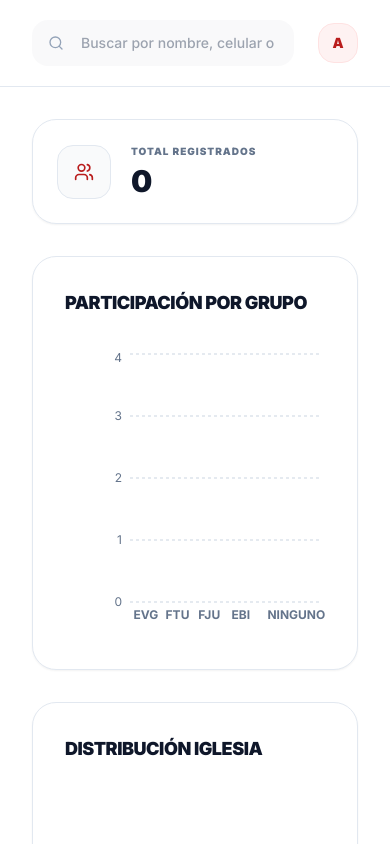
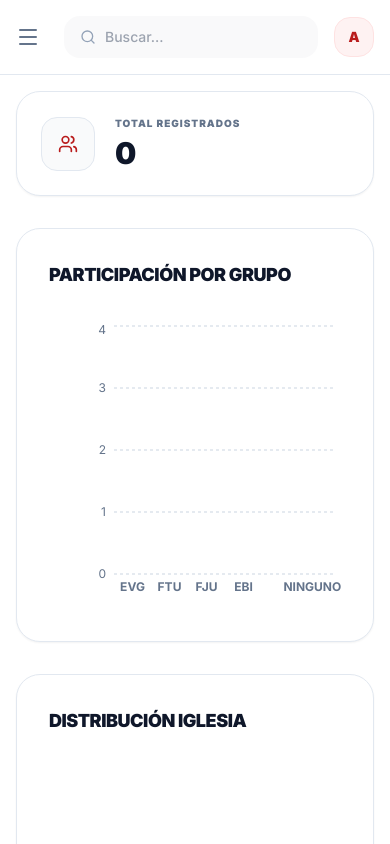
Before and after one commit to iurdcartagenacentro-ops/REGISTRO-DE-MIEMBROS, a React (Vite) app: page / in a window 390 px wide. Shown: the top 844 px of the page. Built offline with nearby package versions, Linux system fonts and the light colour scheme.

Commit message:
feat: Implement mobile menu toggle
Adds functionality to toggle a mobile navigation menu, improving usability on smaller screens.

The `isMobileMenuOpen` state and corresponding toggle logic have been introduced. The `SidebarItem` component now closes the mobile menu upon selection.

```diff
--- a/App.tsx
+++ b/App.tsx
@@ -21,7 +21,9 @@ import {
   Clock,
   Printer,
   Image as ImageIcon,
-  Loader2
+  Loader2,
+  Menu,
+  X
 } from 'lucide-react';
 
 // URL del logo oficial (Corazón con paloma)
@@ -35,6 +37,7 @@ const App: React.FC = () => {
   const [editingMember, setEditingMember] = useState<Member | undefined>(undefined);
   const [selectedMember, setSelectedMember] = useState<Member | null>(null);
   const [isExporting, setIsExporting] = useState(false);
+  const [isMobileMenuOpen, setIsMobileMenuOpen] = useState(false);
   const fileInputRef = useRef<HTMLInputElement>(null);
 
   useEffect(() => {
@@ -113,16 +116,14 @@ const App: React.FC = () => {
   };
 
   const SidebarItem: React.FC<{ active: boolean; icon: React.ReactNode; label: string; onClick: () => void }> = ({ active, icon, label, onClick }) => (
-    <button onClick={onClick} className={`w-full flex items-center gap-3 px-4 py-4 rounded-2xl transition-all duration-300 ${active ? 'bg-red-700 text-white shadow-xl shadow-red-200 translate-x-1' : 'text-slate-500 hover:bg-gray-100 border border-transparent font-bold uppercase text-[10px] tracking-[0.15em]'}`}>
+    <button onClick={() => { onClick(); setIsMobileMenuOpen(false); }} className={`w-full flex items-center gap-3 px-4 py-4 rounded-2xl transition-all duration-300 ${active ? 'bg-red-700 text-white shadow-xl shadow-red-200 translate-x-1' : 'text-slate-500 hover:bg-gray-100 border border-transparent font-bold uppercase text-[10px] tracking-[0.15em]'}`}>
       <span className={active ? 'text-white' : 'text-slate-400'}>{icon}</span>
       <span>{label}</span>
     </button>
   );
 
-  return (
-    <div className="flex min-h-screen bg-white text-slate-900 overflow-hidden">
-      {/* Sidebar */}
-      <aside className="w-72 bg-gray-50 border-r border-slate-200 p-6 flex flex-col hidden lg:flex shrink-0">
+  const NavigationContent = () => (
+    <>
       <div className="flex items-center gap-4 px-1 mb-10">
         <div className="w-12 h-12 flex-shrink-0">
           <img src={LOGO_URL} className="w-full h-full object-contain" alt="Logo Universal" />
@@ -140,33 +141,67 @@ const App: React.FC = () => {
       </nav>
 
       <div className="pt-6 border-t border-slate-200">
-          <button onClick={() => { setEditingMember(undefined); setIsFormOpen(true); }} className="w-full bg-red-700 text-white px-4 py-4 rounded-2xl font-black uppercase text-[10px] tracking-[0.2em] flex items-center justify-center gap-2 hover:bg-red-800 transition-all shadow-xl shadow-red-100 active:scale-95">
+        <button onClick={() => { setEditingMember(undefined); setIsFormOpen(true); setIsMobileMenuOpen(false); }} className="w-full bg-red-700 text-white px-4 py-4 rounded-2xl font-black uppercase text-[10px] tracking-[0.2em] flex items-center justify-center gap-2 hover:bg-red-800 transition-all shadow-xl shadow-red-100 active:scale-95">
           {ICONS.Plus} Nuevo Miembro
         </button>
       </div>
+    </>
+  );
+
+  return (
+    <div className="flex min-h-screen bg-white text-slate-900 overflow-hidden relative">
+      {/* Mobile Overlay Menu */}
+      {isMobileMenuOpen && (
+        <div className="fixed inset-0 bg-slate-900/40 backdrop-blur-sm z-[100] lg:hidden animate-fade-in" onClick={() => setIsMobileMenuOpen(false)}>
+          <div className="w-72 h-full bg-white p-6 shadow-2xl flex flex-col animate-in slide-in-from-left duration-300" onClick={(e) => e.stopPropagation()}>
+            <div className="flex justify-end mb-4">
+              <button onClick={() => setIsMobileMenuOpen(false)} className="p-2 text-slate-400 hover:text-red-700 transition-colors">
+                <X size={24} />
+              </button>
+            </div>
+            <NavigationContent />
+          </div>
+        </div>
+      )}
+
+      {/* Desktop Sidebar */}
+      <aside className="w-72 bg-gray-50 border-r border-slate-200 p-6 flex flex-col hidden lg:flex shrink-0">
+        <NavigationContent />
       </aside>
 
       {/* Main Content */}
       <main className="flex-1 flex flex-col min-w-0 bg-white relative overflow-hidden">
-        <header className="sticky top-0 bg-white/80 backdrop-blur-xl border-b border-slate-200 px-8 py-5 flex items-center justify-between z-30">
+        <header className="sticky top-0 bg-white/80 backdrop-blur-xl border-b border-slate-200 px-4 md:px-8 py-4 flex items-center justify-between z-30">
+          <div className="flex items-center gap-4 flex-1">
+            <button
+              onClick={() => setIsMobileMenuOpen(true)}
+              className="p-2 -ml-2 text-slate-500 hover:text-red-700 lg:hidden transition-colors"
+            >
+              <Menu size={24} />
+            </button>
             <div className="flex-1 max-w-xl">
               <div className="relative group">
                 <span className="absolute left-4 top-1/2 -translate-y-1/2 text-slate-400">{ICONS.Search}</span>
                 <input
                   type="text"
-                placeholder="Buscar por nombre, celular o grupo..."
-                className="w-full pl-12 pr-4 py-3 bg-gray-100/50 border border-transparent focus:bg-white focus:border-red-200 focus:ring-4 focus:ring-red-50 rounded-2xl outline-none transition-all font-medium text-sm"
+                  placeholder="Buscar..."
+                  className="w-full pl-10 pr-4 py-2.5 bg-gray-100/50 border border-transparent focus:bg-white focus:border-red-200 focus:ring-4 focus:ring-red-50 rounded-2xl outline-none transition-all font-medium text-sm"
                   value={searchQuery}
                   onChange={(e) => setSearchQuery(e.target.value)}
                 />
               </div>
             </div>
-          <div className="flex items-center gap-4 ml-6">
+          </div>
+          <div className="flex items-center gap-2 md:gap-4 ml-4">
+             <div className="hidden sm:block text-right">
+                <p className="text-[10px] font-black text-slate-400 uppercase tracking-widest">Administrador</p>
+                <p className="text-xs font-bold text-slate-700">Universal App</p>
+             </div>
              <div className="w-10 h-10 rounded-2xl bg-red-50 border border-red-100 flex items-center justify-center text-red-700 font-black text-sm">A</div>
           </div>
         </header>
 
-        <div className="flex-1 overflow-y-auto p-8">
+        <div className="flex-1 overflow-y-auto p-4 md:p-8">
           <div className="max-w-7xl mx-auto">
             {view === 'dashboard' && <div className="animate-fade-in"><Dashboard members={members} /></div>}
 
@@ -174,10 +209,10 @@ const App: React.FC = () => {
               <div className="max-w-2xl animate-fade-in space-y-8">
                 <div className="flex items-center gap-4 mb-2">
                    <div className="p-3 bg-red-50 text-red-700 rounded-2xl"><Database size={24} /></div>
-                   <h2 className="text-3xl font-black text-slate-900 uppercase tracking-tight">Ajustes</h2>
+                   <h2 className="text-2xl md:text-3xl font-black text-slate-900 uppercase tracking-tight">Ajustes</h2>
                 </div>
 
-                <div className="bg-white p-8 rounded-[2rem] border border-slate-200 shadow-sm space-y-6">
+                <div className="bg-white p-6 md:p-8 rounded-[2rem] border border-slate-200 shadow-sm space-y-6">
                   <h3 className="text-lg font-bold text-slate-900 flex items-center gap-2">
                     <ShieldCheck className="text-green-600" size={20} /> Copias de Seguridad
                   </h3>
@@ -190,7 +225,6 @@ const App: React.FC = () => {
                     </button>
                     <input type="file" ref={fileInputRef} className="hidden" accept=".json" onChange={handleImport} />
 
-                    {/* Nueva funcionalidad solicitada por el usuario */}
                     <div className="sm:col-span-2 pt-4 mt-4 border-t border-slate-100">
                       <p className="text-xs font-bold text-slate-400 uppercase tracking-widest mb-4">Exportación para Impresión</p>
                       <div className="flex gap-4">
@@ -214,14 +248,15 @@ const App: React.FC = () => {
               <div className="grid grid-cols-1 xl:grid-cols-12 gap-8 animate-fade-in">
                 <div className="xl:col-span-8 space-y-6">
                   <div className="flex items-center justify-between">
-                    <h2 className="text-3xl font-black text-slate-900 uppercase tracking-tight">Registro General</h2>
+                    <h2 className="text-2xl md:text-3xl font-black text-slate-900 uppercase tracking-tight">Registro General</h2>
                     <span className="px-4 py-2 bg-slate-100 text-slate-600 text-[10px] font-black rounded-xl border border-slate-200 uppercase tracking-widest">
                       {filteredMembers.length} Miembros
                     </span>
                   </div>
 
                   <div className="bg-white rounded-[2.5rem] shadow-sm border border-slate-200 overflow-hidden">
-                    <table className="w-full text-left">
+                    <div className="overflow-x-auto">
+                      <table className="w-full text-left min-w-[500px]">
                         <thead className="bg-gray-50/50 border-b border-slate-200">
                           <tr>
                             <th className="px-8 py-5 text-[10px] font-black text-slate-400 uppercase tracking-[0.2em]">Nombre</th>
@@ -234,20 +269,20 @@ const App: React.FC = () => {
                             <tr key={member.id} onClick={() => setSelectedMember(member)} className={`group cursor-pointer hover:bg-red-50/30 transition-all ${selectedMember?.id === member.id ? 'bg-red-50/50 border-l-4 border-red-700' : ''}`}>
                               <td className="px-8 py-4">
                                 <div className="flex items-center gap-4">
-                                <div className="w-10 h-10 rounded-xl bg-white border border-slate-200 flex items-center justify-center font-black text-red-700 overflow-hidden shadow-sm">
+                                  <div className="w-10 h-10 rounded-xl bg-white border border-slate-200 flex items-center justify-center font-black text-red-700 overflow-hidden shadow-sm flex-shrink-0">
                                     {member.imageUrl ? <img src={member.imageUrl} className="w-full h-full object-cover" /> : (member.firstName ? member.firstName[0] : '?')}
                                   </div>
-                                <div>
-                                  <p className="font-bold text-slate-900 text-sm">{member.firstName} {member.lastName}</p>
+                                  <div className="min-w-0">
+                                    <p className="font-bold text-slate-900 text-sm truncate">{member.firstName} {member.lastName}</p>
                                     <p className="text-xs text-slate-400 font-medium">{member.phone}</p>
                                   </div>
                                 </div>
                               </td>
                               <td className="px-8 py-4">
-                              <span className="px-3 py-1 bg-white text-red-700 text-[9px] font-black rounded-lg border border-red-100 shadow-sm">{member.group}</span>
+                                <span className="px-3 py-1 bg-white text-red-700 text-[9px] font-black rounded-lg border border-red-100 shadow-sm whitespace-nowrap">{member.group}</span>
                               </td>
                               <td className="px-8 py-4 text-right">
-                              <div className="flex gap-2 justify-end opacity-0 group-hover:opacity-100 transition-opacity">
+                                <div className="flex gap-2 justify-end md:opacity-0 group-hover:opacity-100 transition-opacity">
                                   <button onClick={(e) => { e.stopPropagation(); setEditingMember(member); setIsFormOpen(true); }} className="p-2 bg-white hover:bg-blue-50 text-blue-600 rounded-lg border border-slate-200 transition-colors shadow-sm">{ICONS.Settings}</button>
                                   <button onClick={(e) => { e.stopPropagation(); handleDeleteMember(member.id); }} className="p-2 bg-white hover:bg-red-50 text-red-600 rounded-lg border border-slate-200 transition-colors shadow-sm">{ICONS.Close}</button>
                                 </div>
@@ -258,11 +293,12 @@ const App: React.FC = () => {
                       </table>
                     </div>
                   </div>
+                </div>
 
                 <div className="xl:col-span-4 space-y-6">
                   {selectedMember ? (
                     <div className="space-y-6 animate-fade-in">
-                      <div className="bg-white p-8 rounded-[3rem] shadow-xl border border-slate-200 relative overflow-hidden">
+                      <div className="bg-white p-6 md:p-8 rounded-[3rem] shadow-xl border border-slate-200 relative overflow-hidden">
                         <div className="absolute top-0 left-0 w-full h-24 bg-red-700"></div>
                         <div className="relative pt-4 flex flex-col items-center">
                           <div className="w-28 h-28 rounded-[2rem] bg-white p-1 shadow-xl mb-4 overflow-hidden border-4 border-white">
```
Lines whose indentation alone changed are shown as unchanged.
